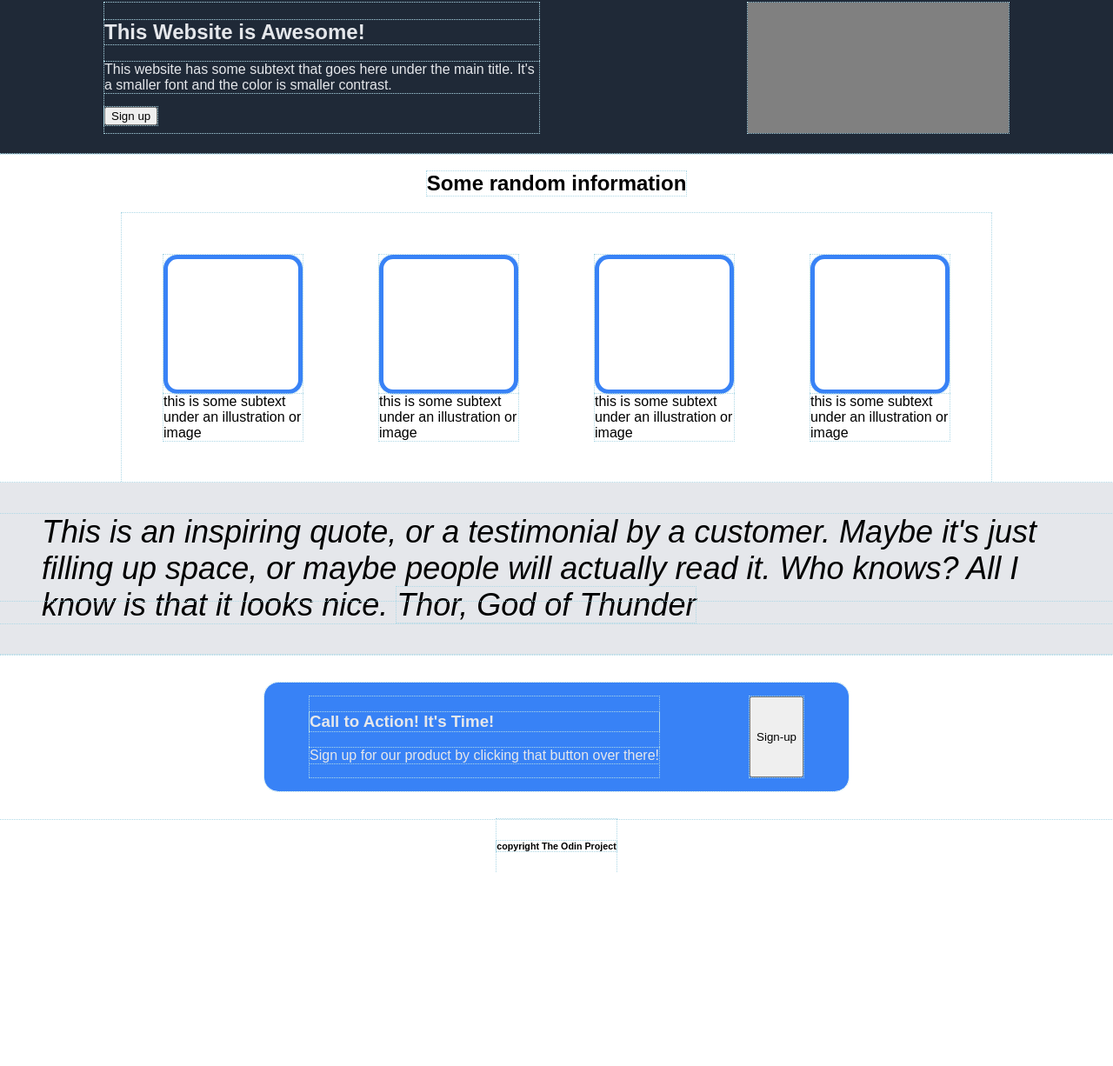
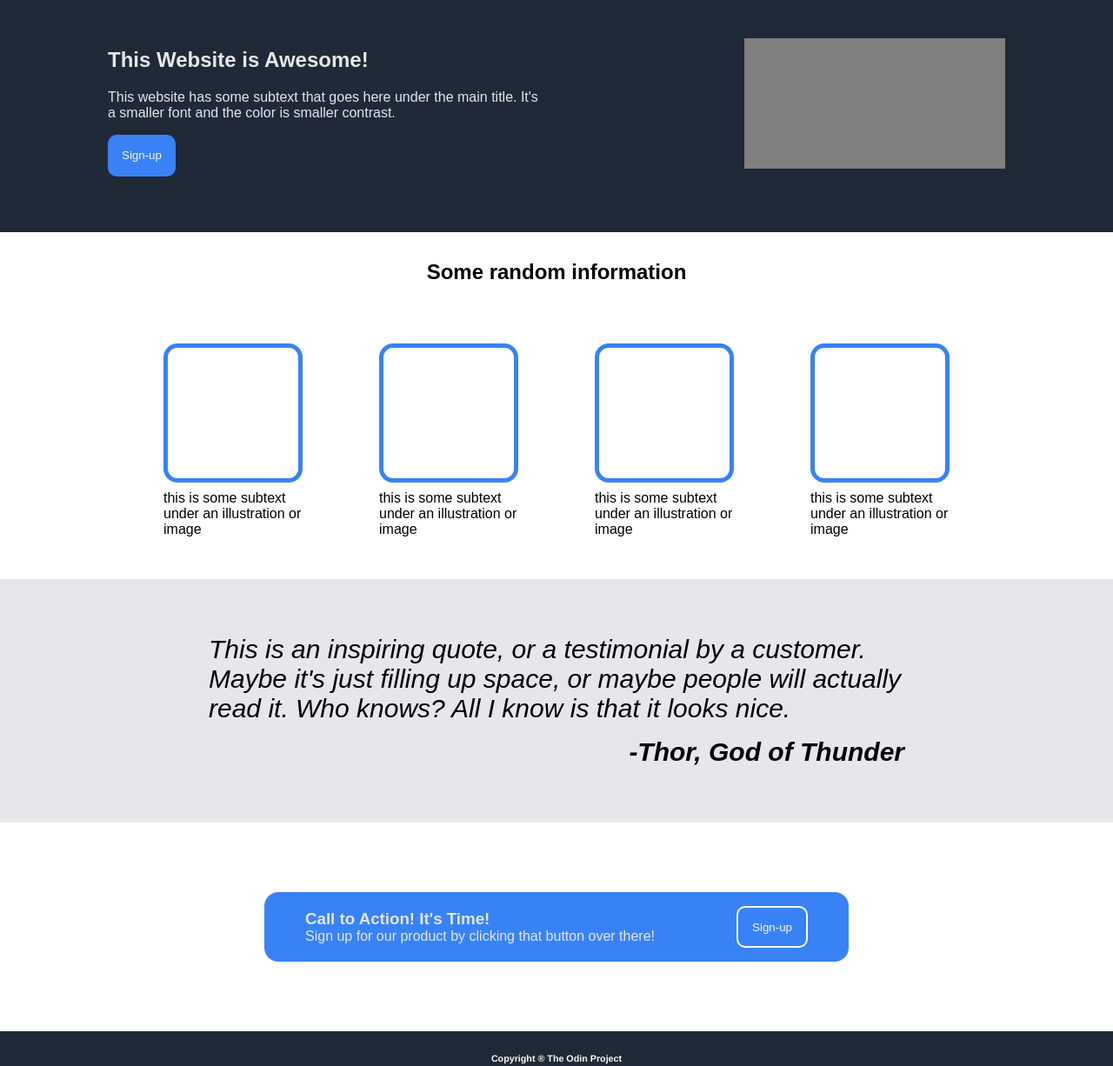
Before and after one commit to fabio-gn/landing-page-responsive, a plain HTML site: page index.html in a window 1280 px wide. Shown: the part 109-1335 px from the top of the page at 87% size. Before the commit the page ends 1113 px from the top, so only its background shows below. Drawn offline with Linux system fonts and the light colour scheme.

Commit message:
terminate

```diff
--- a/index.html
+++ b/index.html
@@ -29,7 +29,7 @@
                 <p>This website has some subtext that goes here under the main
                     title. It's a smaller font and the color is smaller contrast.
                 </p>
-                <input type="button" value="Sign up">
+                <input type="button" value="Sign-up">
 
             </div>
             <div class="hero-image">
@@ -58,7 +58,7 @@
             <p>
                 This is an inspiring quote, or a testimonial by a customer.
                 Maybe it's just filling up space, or maybe people will actually read it. Who knows?
-                All I know is that it looks nice. <span class="cite-author">Thor, God of Thunder</span>
+                All I know is that it looks nice. <span class="cite-author">-Thor, God of Thunder</span>
 
             </p>
         </section>
@@ -72,7 +72,7 @@
             </div>
         </section>
         <footer class="copyright">
-            <h6>copyright The Odin Project</h6>
+            <h6>Copyright ® The Odin Project</h6>
         </footer>
 
 
--- a/style.css
+++ b/style.css
@@ -1,6 +1,4 @@
-* {
-    outline: 1px dotted lightblue;
-}
+
 :root {
     --darkColor: #1f2937;
     --mainText: #f9faf8;
@@ -68,8 +66,8 @@ header {
     display: flex;
     justify-content: space-around;
     flex-wrap: wrap;
-    padding-bottom: 1.5rem;
-    padding-top: 2rem;
+    padding-bottom: 4rem;
+    padding-top: 4rem;
 
 }
 .hero-image {
@@ -77,6 +75,7 @@ header {
     flex: 0 1 auto;
     align-items: center;
     justify-content: space-around;
+    margin: 0 1rem;
 
 }
 .placeholder-image {
@@ -87,6 +86,13 @@ header {
 }
 .hero-text {
     flex: 0 1 500px;
+    margin-left: 1rem;
+}
+.hero input[type="button"]{
+    border: none;
+}
+.gallery h2{
+    margin-top: 2rem;
 }
 .gallery{
     display: flex;
@@ -114,6 +120,7 @@ header {
     height: 150px;
     border: 5px solid var(--buttonColor);
     border-radius: 1rem;
+    margin-bottom: .6rem;
 }
 .card-text{
     flex: 1;
@@ -123,15 +130,23 @@ header {
 
 }
 .cite p{
-    font-size: 36px;
+    font-size: 30px;
     font-style: italic;
-    font-weight: 200;
-    padding: 0 3rem;
+    font-weight: 100;
+    padding: 4rem 3rem;
+    max-width: 800px;
+    margin: 0 auto;
+}
+.cite-author{
+    font-weight:bold;
+    display: block;
+    text-align: end;
+    margin-top: 1rem;
 }
 .call-to-act {
     display: flex;
     justify-content: center;
-    padding: 2rem 0;
+    padding: 5rem 0;
 }
 .call-to-act .banner {
     display: flex;
@@ -144,17 +159,75 @@ header {
     width: 40rem;
     flex: 0 1 auto;
     justify-content: space-around;
+    align-items: center;
 
 }
+.call-container {
+    display: flex;
+    flex-direction: column;
+    justify-content: center;
+}
+.call-container p, .call-container h3{
+    margin:0;
+}
+footer{
+    background-color: var(--darkColor);
+    color: var(--mainText);
+    width: 100%;
+    text-align: center;
+    font-weight: 100;
+    font-family: Helvetica, sans-serif;
+}
+input[value="Sign-up"]{
+    background-color: var(--buttonColor);
+    color: var(--mainText);
+    height: 3rem;
+    padding: 0 1rem;
+    border: 2px solid white;
+    border-radius: 10px;
+
+}
+input[value="Sign-up"]:hover{
+    color: var(--buttonColor);
+    background-color: var(--mainText);
+}
+@media (max-width: 864px){
+    .hero-image{
+        padding: 2rem 0 1rem 0;
+    }
+}
 @media (max-width: 768px){
+
     header{
         position: fixed;
     }
+    #logo{
+        font-size: 15px;
+        justify-self: center;
+        margin-left: 0;
+
+    }
+    #navbar li{
+        text-align: center;
+        padding: .3rem;
+
+    }
+    #navbar li:hover{
+        background-color: var(--buttonColor);
+        color: black;
+    }
     .hero{
-        padding-top: 5rem;
+        padding-top: 10rem;
+    }
+    .hero-text{
+        padding: 0 1rem;
+        text-align: center;
     }
     .hero-image{
         padding: 2rem 0 1rem 0;
     }
+    .cite p{
+        font-size: 1.5rem;
+    }
 
 }
```
